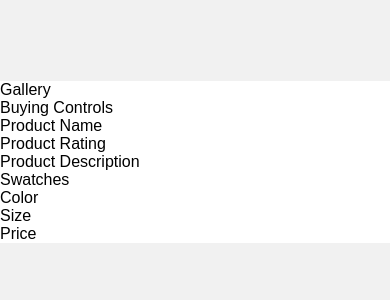
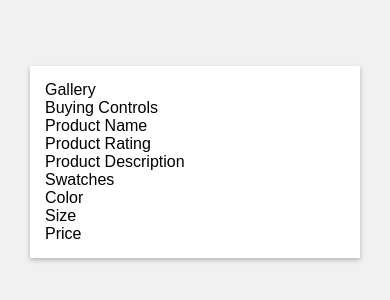
Before and after one commit to Yagogc/vodafone, a React (Create React App) app: page / in a window 390 px wide. Shown: the part 260-560 px from the top of the page. Built offline with nearby package versions, Linux system fonts and the light colour scheme.

Commit message:
Refactor Phone component

```diff
--- /dev/null
+++ b/src/App.jsx
@@ -0,0 +1,30 @@
+import React, { Component } from 'react';
+import styled from 'styled-components';
+
+import Phone from './components/Phone';
+
+import phones from './phones'
+
+
+class App extends Component {
+	render() {
+		return (
+			<Container>
+				{phones.map((phone, i)=> (
+					<Phone data={phone} key={i} />
+				))}
+			</Container>
+		);
+	}
+}
+
+export default App;
+
+
+const Container = styled.div`
+	height: 100vh;
+	display:flex;
+	align-items: center;
+	justify-content: center;
+	background: #f1f1f1;
+`
--- a/src/Phone.jsx
+++ /dev/null
@@ -1,37 +0,0 @@
-import React, { Component } from 'react';
-
-import styled from 'styled-components';
-
-
-class Phone extends Component {
-	render() {
-		return (
-		<PhoneWrapper>
-			<div>
-				Gallery
-			</div>
-			<div>
-				Buying Controls
-				<div>Product Name</div>
-				<div>Product Rating</div>
-				<div>Product Description</div>
-				<div>
-					Swatches
-					<div>Color</div>
-					<div>Size</div>
-				</div>
-				<div>Price</div>
-			</div>
-		</PhoneWrapper>
-		);
-	}
-}
-
-export default Phone;
-
-
-const PhoneWrapper = styled.div`
-	max-width: 600px;
-	width: 100%;
-	background: white;
-`
--- /dev/null
+++ b/src/components/Phone.jsx
@@ -0,0 +1,39 @@
+import React, { Component } from 'react';
+import styled from 'styled-components';
+
+
+class Phone extends Component {
+	render() {
+		return (
+			<PhoneWrapper>
+				<div>
+					Gallery
+				</div>
+				<div>
+					Buying Controls
+					<div>Product Name</div>
+					<div>Product Rating</div>
+					<div>Product Description</div>
+					<div>
+						Swatches
+						<div>Color</div>
+						<div>Size</div>
+					</div>
+					<div>Price</div>
+				</div>
+			</PhoneWrapper>
+		);
+	}
+}
+
+export default Phone;
+
+
+const PhoneWrapper = styled.div`
+	max-width: 600px;
+	width: 100%;
+	background: white;
+	box-shadow: 0 2px 5px rgba(0,0,0,.26);
+	margin: 30px;
+	padding: 15px;
+`
--- a/src/index.js
+++ b/src/index.js
@@ -1,11 +1,11 @@
 import React from 'react';
 import ReactDOM from 'react-dom';
-import Phone from './Phone';
+import App from './App';
 import registerServiceWorker from './registerServiceWorker';
 
 import {injectGlobal} from 'styled-components';
 
-ReactDOM.render(<Phone />, document.getElementById('root'));
+ReactDOM.render(<App />, document.getElementById('root'));
 registerServiceWorker();
 
 
@@ -16,11 +16,4 @@ injectGlobal`
 		font-family: sans-serif;
 		box-sizing: border-box;
 	}
-#root {
-	height: 100vh;
-	display:flex;
-	align-items: center;
-	justify-content: center;
-	background: #f1f1f1;
-}
 `
```
Lines whose indentation alone changed are shown as unchanged.
